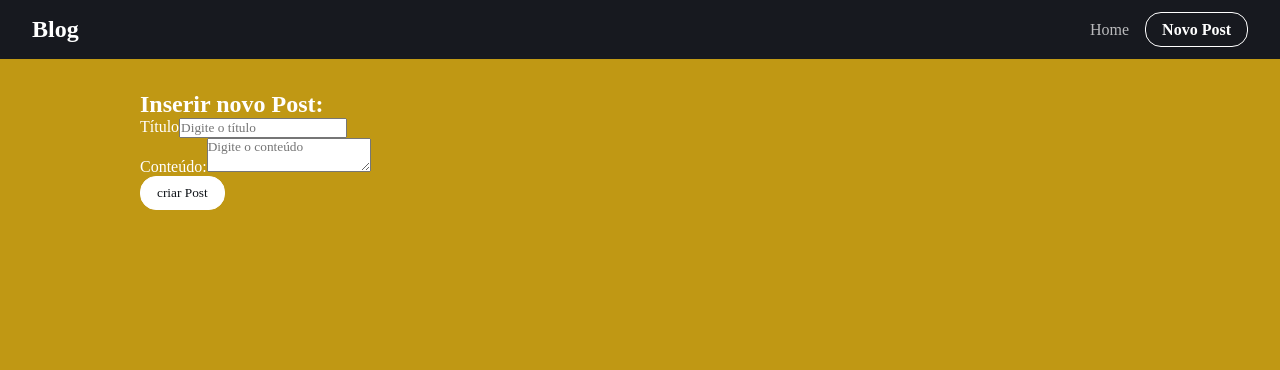
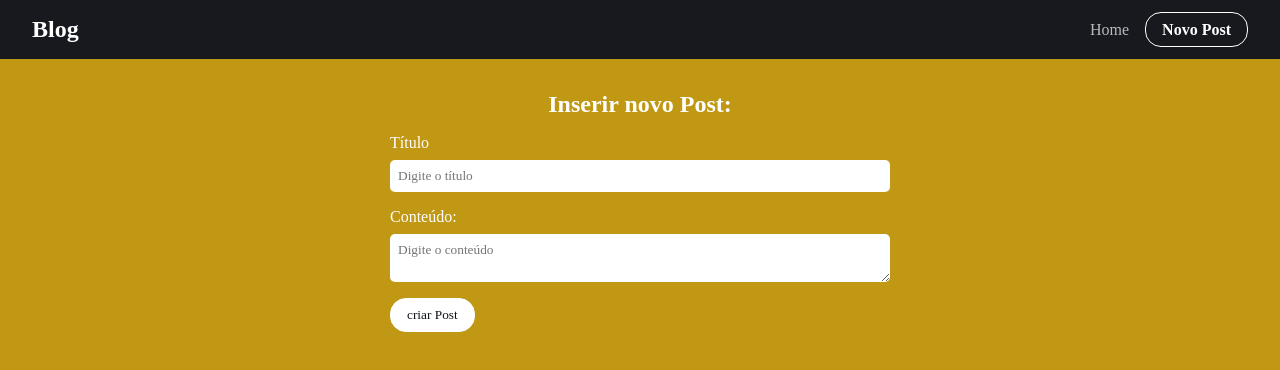
Before and after one commit to codingscode/reactjs-axios-exemplo1, a React (Vite) app: page /new in a window 1280 px wide. Shown: the top 370 px of the page. Built offline with nearby package versions, Linux system fonts and the light colour scheme; a web font is replaced by a local one.

Commit message:
parte 17

```diff
--- /dev/null
+++ b/src/routes/NewPost.css
@@ -0,0 +1,27 @@
+
+.new-post h2 {
+   text-align: center;
+   margin-bottom: 1rem;
+}
+
+form {
+   max-width: 500px;
+   width: 100%;
+   margin: 0 auto;
+}
+
+.form-control {
+   display: flex;
+   flex-direction: column;
+   margin-bottom: 1rem;
+}
+
+.form-control label {
+   margin-bottom: 0.5rem;
+}
+
+.form-control input, .form-control textarea {
+   padding: .5rem;
+   border-radius: 5px;
+   border: none;
+}
--- a/src/routes/NewPost.jsx
+++ b/src/routes/NewPost.jsx
@@ -1,6 +1,5 @@
 
-import React from 'react'
-
+import './NewPost.css'
 
 
 const NewPost = () => {
```
